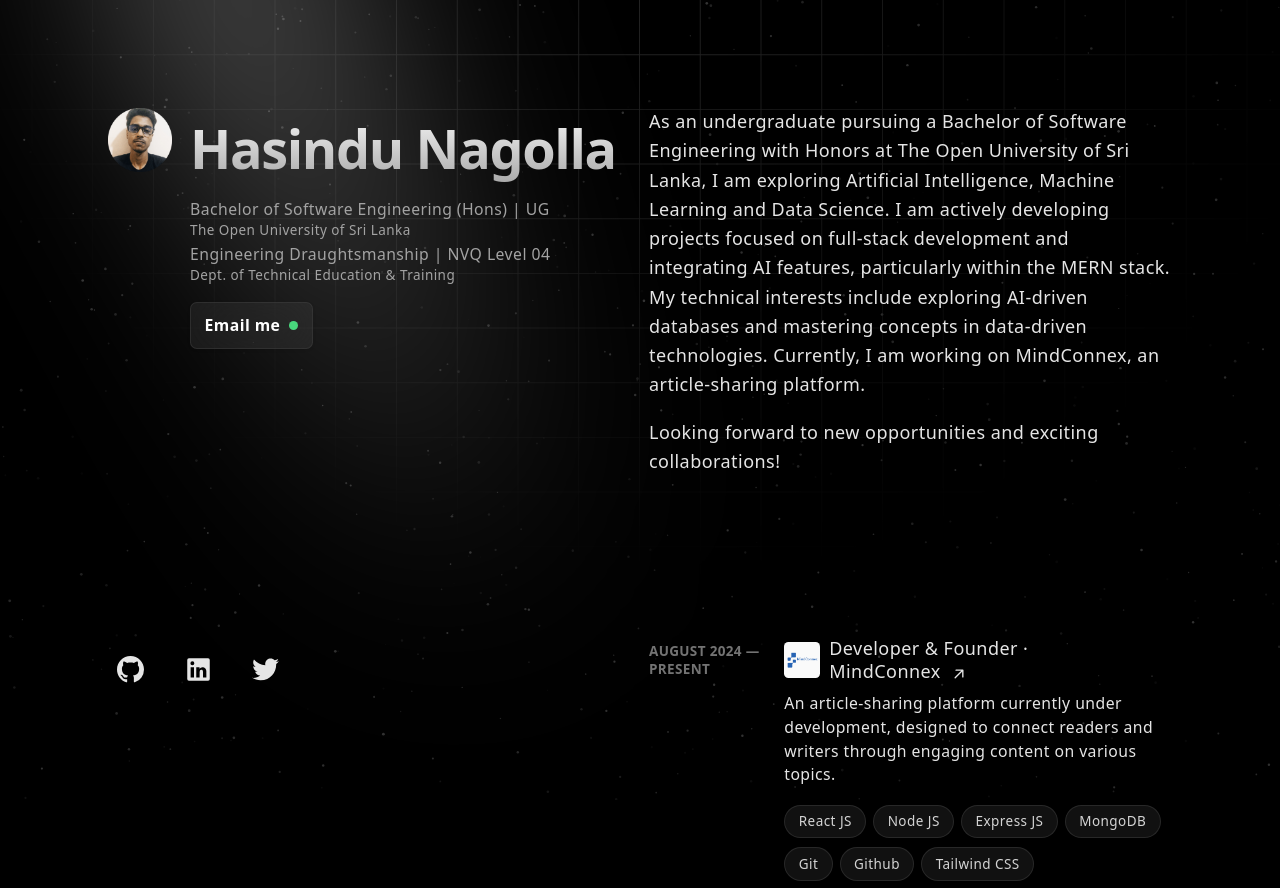
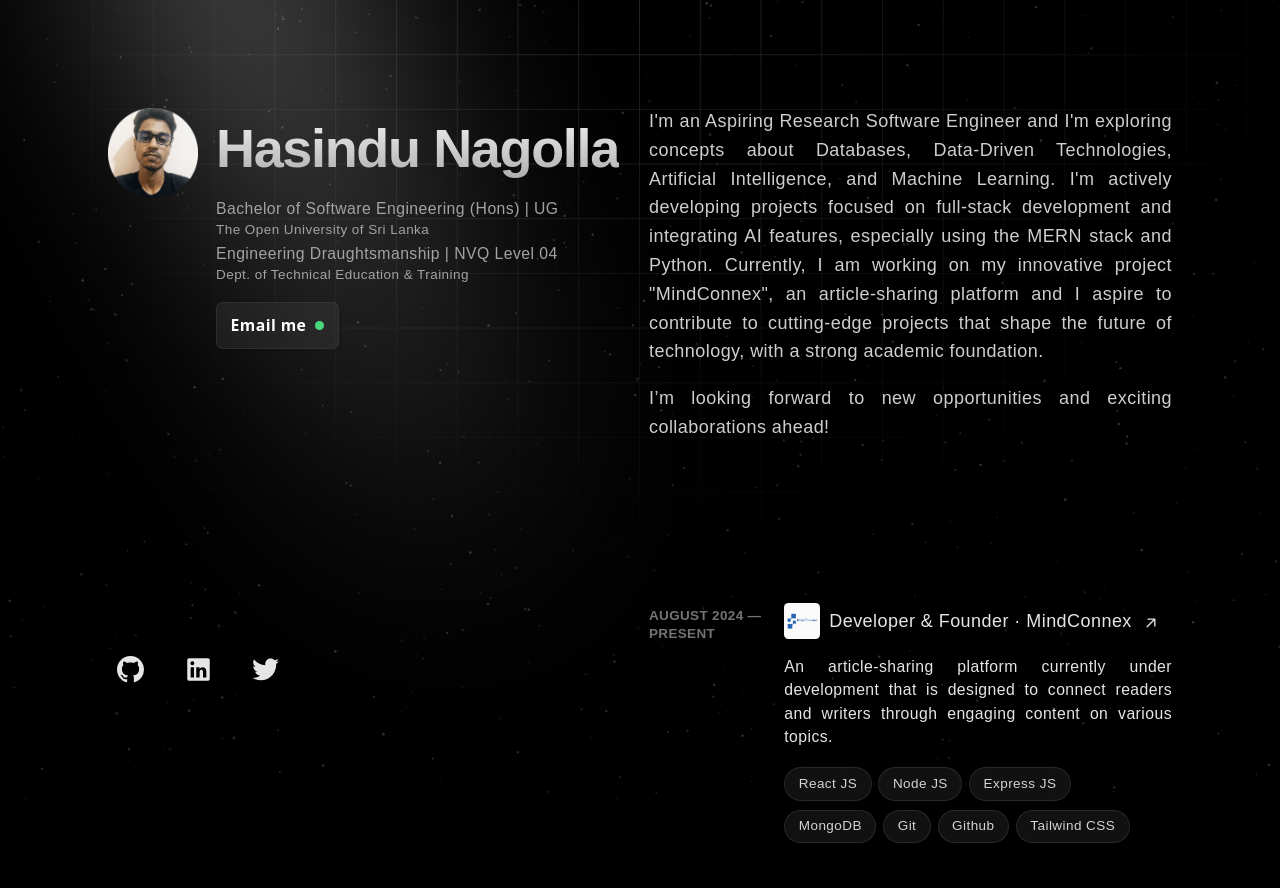
Before and after one commit to hasindu-nagolla/hasindu-nagolla.me, an Astro site: page / in a window 1280 px wide. Shown: the top 888 px of the page. Built offline with nearby package versions, Linux system fonts and the light colour scheme; Astro itself is replaced by a stand-in of ours.

Commit message:
SEO opt.

```diff
--- a/src/components/experience/index.astro
+++ b/src/components/experience/index.astro
@@ -17,10 +17,11 @@
     <header
       class="z-10 mb-2 mt-1 text-xs font-semibold uppercase tracking-wide text-neutral-500 sm:col-span-2"
       aria-label={dates}
+      style="font-family: 'Arial', sans-serif;"
     >
       <span>{dates}</span>
     </header>
-    <div class="z-10 sm:col-span-6">
+    <div class="z-10 sm:col-span-6" style="font-family: 'Arial', sans-serif;">
       <h3 class="font-medium leading-snug text-neutral-200">
         <div>
           <a
@@ -29,11 +30,15 @@
             target="_blank"
             rel="noreferrer"
             aria-label={title}
+            style="font-family: 'Arial', sans-serif;"
           >
             <span
               class="absolute -inset-x-4 -inset-y-2.5 hidden rounded md:-inset-x-6 md:-inset-y-4 lg:block"
-            ></span>
-            <div class="flex gap-x-2 items-center">
+              style="font-family: 'Arial', sans-serif;"></span>
+            <div
+              class="flex gap-x-2 items-center"
+              style="font-family: 'Arial', sans-serif;"
+            >
               {
                 logo && (
                   <img
@@ -43,9 +48,12 @@
                   />
                 )
               }
-              <span
+              <span style="font-family: 'Arial', sans-serif;"
                 >{title} ·
-                <span class="inline-block">
+                <span
+                  class="inline-block"
+                  style="font-family: 'Arial', sans-serif;"
+                >
                   {company}
                   <IconArrow />
                 </span>
@@ -54,12 +62,19 @@
           </a>
         </div>
       </h3>
-      <p class="mt-2 text-sm leading-normal">
+      <p
+        class="mt-2 text-sm leading-normal text-justify"
+        style="font-family: 'Arial', sans-serif;"
+      >
         {description}
       </p>
       {
         technologies.length && (
-          <ul class="mt-2 flex flex-wrap" aria-label="Technologies used">
+          <ul
+            class="mt-2 flex flex-wrap"
+            aria-label="Technologies used"
+            style="font-family: 'Arial', sans-serif;"
+          >
             {technologies.map((technology) => (
               <li class="mr-1.5 mt-2">
                 <div class="flex items-center backdrop-blur-sm rounded-full border border-neutral-700 border-opacity-50 shadow bg-neutral-400/10 px-3 py-1 text-xs font-medium leading-5 text-neutral-300">
--- a/src/data/experience.ts
+++ b/src/data/experience.ts
@@ -7,7 +7,7 @@
     company: "MindConnex",
     companyUrl: "",
     description:
-      "An article-sharing platform currently under development, designed to connect readers and writers through engaging content on various topics.",
+      "An article-sharing platform currently under development that is designed to connect readers and writers through engaging content on various topics.",
     technologies: [
       "React JS",
       "Node JS",
--- a/src/layouts/Layout.astro
+++ b/src/layouts/Layout.astro
@@ -14,7 +14,7 @@
     <meta charset="UTF-8" />
     <meta name="description" content="Astro description" />
     <meta name="viewport" content="width=device-width" />
-    <link rel="icon" type="image/webp" href="/public/favicon.png" />
+    <link rel="icon" type="image/webp" href="/favicon.png" />
     <meta name="generator" content={Astro.generator} />
     <title>{title}</title>
   </head>
--- a/src/pages/index.astro
+++ b/src/pages/index.astro
@@ -1,15 +1,16 @@
 ---
 export const frontmatter = {
   title: "My Portfolio | Hasindu Nagolla",
-  description: "Explore the professional portfolio of Hasindu Nagolla, a passionate Software Engineer exploring in AI, ML, and full-stack development.",
-  layout: "../layouts/Layout.astro"
+  description:
+    "Explore the professional portfolio of Hasindu Nagolla, a passionate Software Engineer exploring in AI, ML, and full-stack development.",
+  layout: "../layouts/Layout.astro",
 };
 
-import Component from "../components/Component.astro"
-import Experience from "../components/experience/index.astro"
-import { EXPERIENCE } from "../data/experience"
-import { SOCIALS } from "../data/socials"
-import Layout from "../layouts/Layout.astro"
+import Component from "../components/Component.astro";
+import Experience from "../components/experience/index.astro";
+import { EXPERIENCE } from "../data/experience";
+import { SOCIALS } from "../data/socials";
+import Layout from "../layouts/Layout.astro";
 ---
 
 <!-- Meta Tags -->
@@ -113,9 +114,8 @@
             <img
               src="/hasindu nagolla.png"
               alt="Professional portrait of Hasindu Nagolla"
-              width="64"
-              height="64"
-              loading="lazy"
+              width="90"
+              height="90"
               decoding="async"
             />
 
@@ -123,26 +123,41 @@
               <a
                 href="/"
                 class="text-4xl lg:text-5xl block font-bold tracking-tight bg-clip-text text-transparent bg-gradient-to-b from-neutral-50 to-neutral-400 bg-opacity-50 leading-none"
+                style="font-family: 'Arial', sans-serif;"
               >
                 <h1 class="leading-normal">Hasindu Nagolla</h1>
               </a>
 
               <!-- Bachelor's Degree -->
               <div class="mt-2">
-                <h2 class="text-sm lg:text-sm font-medium text-neutral-400">
+                <h2
+                  class="text-sm lg:text-sm font-medium text-neutral-400"
+                  style="font-family: 'Arial', sans-serif;"
+                >
                   Bachelor of Software Engineering (Hons) | UG
                 </h2>
-                <h3 class="text-xs lg:text-xs font-medium text-neutral-400">
+                <h3
+                  class="text-xs lg:text-xs font-medium text-neutral-400"
+                  style="font-family: 'Arial', sans-serif;"
+                >
                   The Open University of Sri Lanka
                 </h3>
               </div>
 
+              <!-- font-weight: 500; opacity: 0.9; font-family: sans-serif; line-height: 1.6; -->
+
               <!-- NVQ Engineering Draughtsmanship -->
               <div class="mt-1">
-                <h2 class="text-xs lg:text-sm font-medium text-neutral-400">
+                <h2
+                  class="text-xs lg:text-sm font-medium text-neutral-400"
+                  style="font-family: 'Arial', sans-serif;"
+                >
                   Engineering Draughtsmanship | NVQ Level 04
                 </h2>
-                <h3 class="text-xs lg:text-xs font-medium text-neutral-400">
+                <h3
+                  class="text-xs lg:text-xs font-medium text-neutral-400"
+                  style="font-family: 'Arial', sans-serif;"
+                >
                   Dept. of Technical Education & Training
                 </h3>
               </div>
@@ -202,22 +217,26 @@
               </h2>
             </div>
             <div>
-              <div class="mb-4 space-y-4">
-                <p>
-                  As an undergraduate pursuing a Bachelor of Software
-                  Engineering with Honors at The Open University of Sri Lanka, I
-                  am exploring Artificial Intelligence, Machine Learning and
-                  Data Science. I am actively developing projects focused on
-                  full-stack development and integrating AI features,
-                  particularly within the MERN stack. My technical interests
-                  include exploring AI-driven databases and mastering concepts
-                  in data-driven technologies. Currently, I am working on
-                  MindConnex, an article-sharing platform.
+              <div class="mb-4 space-y-4" style="text-align: justify;">
+                <p
+                  style="font-weight: 500; opacity: 0.9; font-family: 'Arial', sans-serif; 'Arial'; line-height: 1.6;"
+                >
+                  I'm an Aspiring Research Software Engineer and I'm exploring
+                  concepts about Databases, Data-Driven Technologies, Artificial
+                  Intelligence, and Machine Learning. I'm actively developing
+                  projects focused on full-stack development and integrating AI
+                  features, especially using the MERN stack and Python.
+                  Currently, I am working on my innovative project "MindConnex",
+                  an article-sharing platform and I aspire to contribute to
+                  cutting-edge projects that shape the future of technology,
+                  with a strong academic foundation.
                 </p>
 
-                <p>
-                  Looking forward to new opportunities and exciting
-                  collaborations!
+                <p
+                  style="font-weight: 500; opacity: 0.9; font-family: 'Arial', sans-serif; line-height: 1.6;"
+                >
+                  I’m looking forward to new opportunities and exciting
+                  collaborations ahead!
                 </p>
               </div>
             </div>
@@ -240,7 +259,7 @@
                 {EXPERIENCE.map((experience) => <Experience {...experience} />)}
               </ol>
 
-              <div class="mt-12">
+              <div class="mt-12" style="font-family: 'Arial', sans-serif;">
                 <a
                   data-ccursor
                   class="inline-flex items-center leading-tight text-neutral-200 font-semibold group p-2 rounded px-3"
@@ -278,20 +297,13 @@
               </div>
             </div>
           </section>
-          <footer class="max-w-md pb-16 text-sm text-neutral-500 sm:pb-0">
+          <footer
+            class="max-w-md pb-16 text-sm text-neutral-500 sm:pb-0"
+            style="font-family: 'Arial', sans-serif;"
+          >
             <p>
-              Designed in
-              <a
-                class="font-medium text-neutral-400 hover:text-red-300 focus-visible:text-red-300 hover:underline"
-                target="_blank"
-                rel="noreferrer">Figma</a
-              >
-              and coded in
-              <a
-                class="font-medium text-neutral-400 hover:text-red-300 focus-visible:text-red-300 hover:underline"
-                target="_blank"
-                rel="noreferrer">Visual Studio Code</a
-              >
+              Focused on delivering impactful results through technology and
+              collaboration.
             </p>
           </footer>
         </main>
@@ -299,7 +311,10 @@
     </div>
   </div>
 
-  <footer class="text-center py-4 text-xs opacity-70">
+  <footer
+    class="text-center py-4 text-xs opacity-70"
+    style="font-family: 'Arial', sans-serif;"
+  >
     <p>&copy; {new Date().getFullYear()} All rights reserved.</p>
   </footer>
 </Layout>
```
